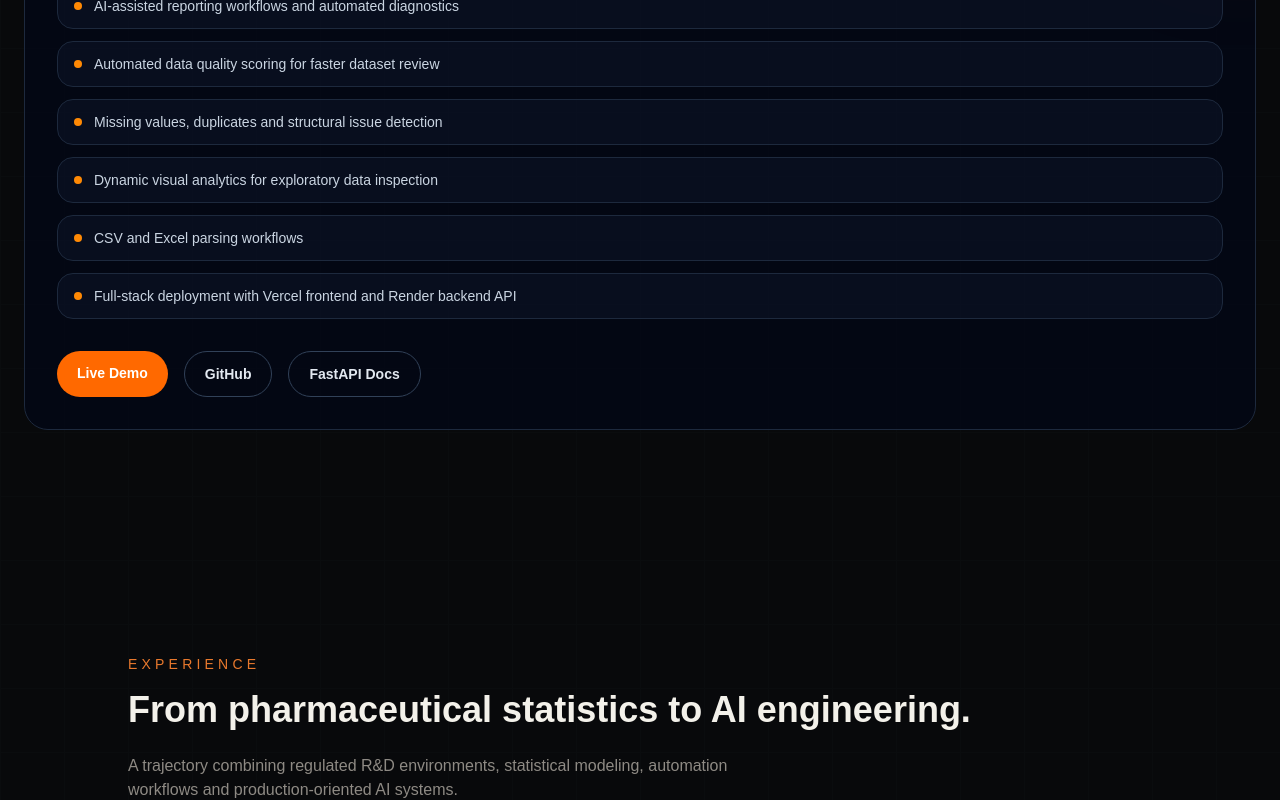
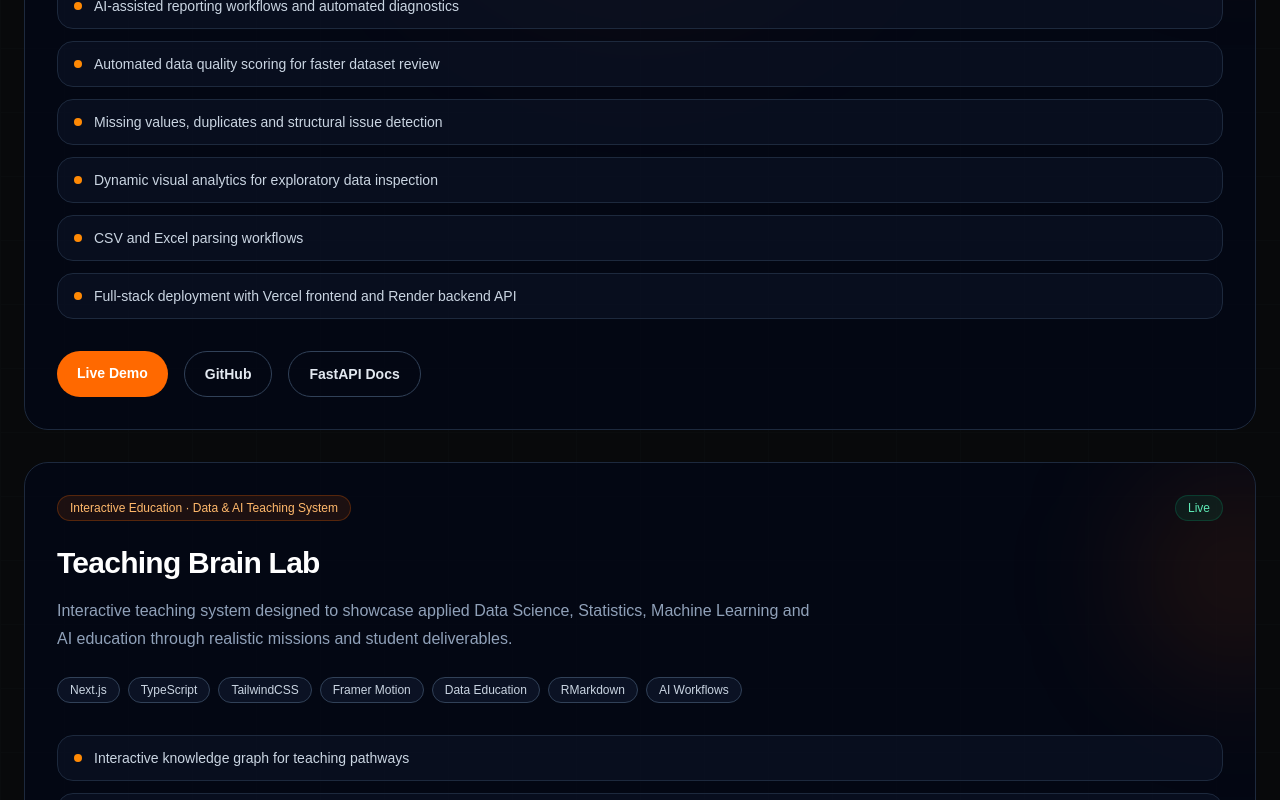
Before and after one commit to RaphaelParmentier/raphael-portfolio, a Next.js app: page / in a window 1280 px wide. Shown: the part 2000-2800 px from the top of the page. Built offline with nearby package versions, Linux system fonts and the light colour scheme.

Commit message:
Add brainLab

```diff
--- a/components/sections/Navbar.tsx
+++ b/components/sections/Navbar.tsx
@@ -44,6 +44,14 @@ export default function Navbar() {
           </a>
 
           <a
+            href="https://teaching.raphaelparmentier.dev"
+            target="_blank"
+            rel="noreferrer"
+          >
+            Teaching Lab
+          </a>
+
+          <a
             href="#experience"
             className="
               hidden
--- a/data/projects.ts
+++ b/data/projects.ts
@@ -40,4 +40,30 @@ export const projects = [
 
     status: "Live",
   },
+
+  {
+    title: "Teaching Brain Lab",
+    category: "Interactive Education · Data & AI Teaching System",
+    description:
+      "Interactive teaching system designed to showcase applied Data Science, Statistics, Machine Learning and AI education through realistic missions and student deliverables.",
+    stack: [
+      "Next.js",
+      "TypeScript",
+      "TailwindCSS",
+      "Framer Motion",
+      "Data Education",
+      "RMarkdown",
+      "AI Workflows",
+    ],
+    highlights: [
+      "Interactive knowledge graph for teaching pathways",
+      "Applied learning missions in data, statistics, ML and AI",
+      "Realistic student output previews",
+      "RMarkdown-style deliverables and analytical workflows",
+      "Premium portfolio storytelling for education expertise",
+    ],
+    github: "https://github.com/RaphaelParmentier/teaching-brain-lab",
+    live: "TON_URL_VERCEL_OU_DOMAINE_TEACHING",
+    status: "Live",
+  },
 ];
```
